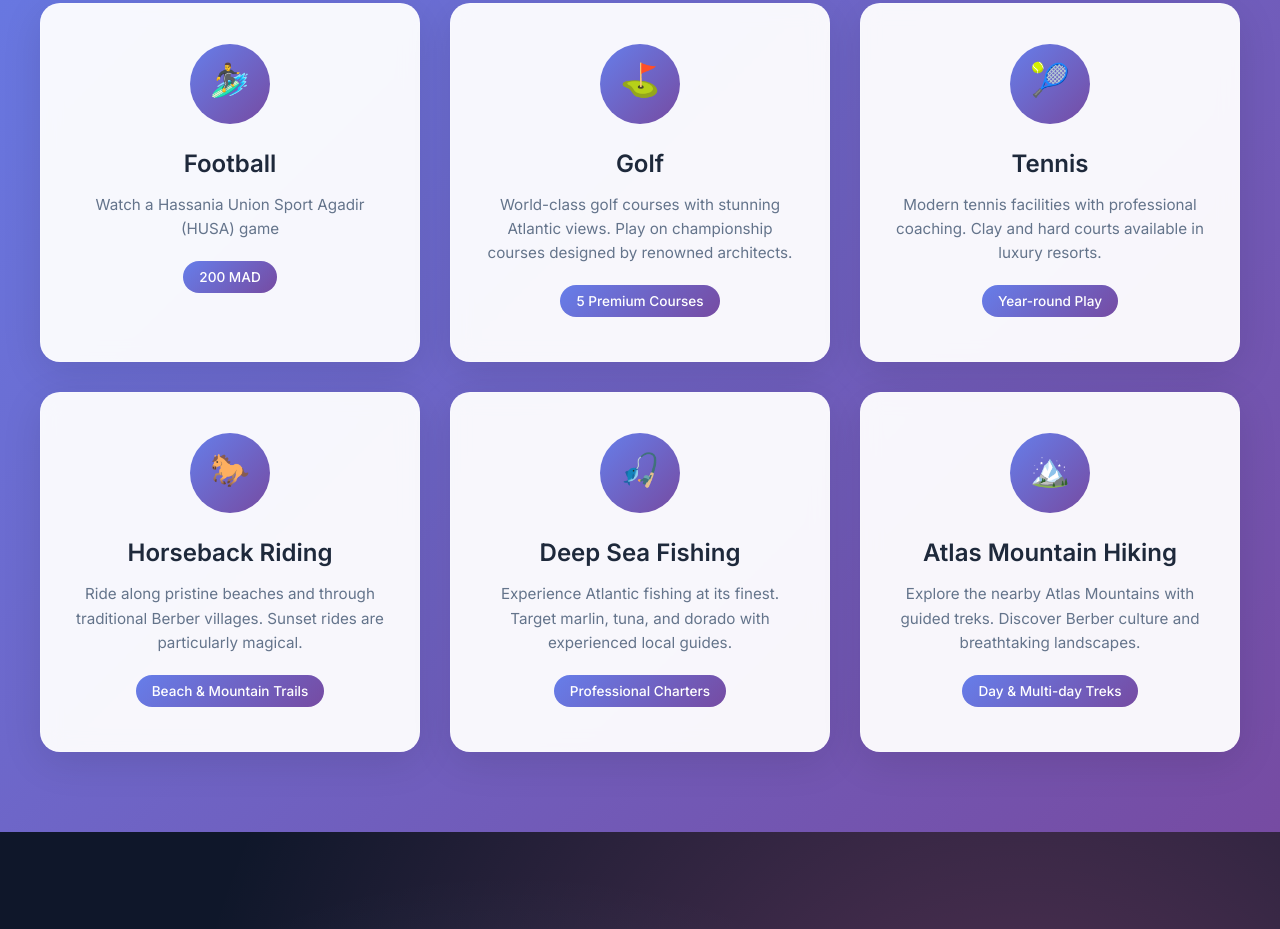
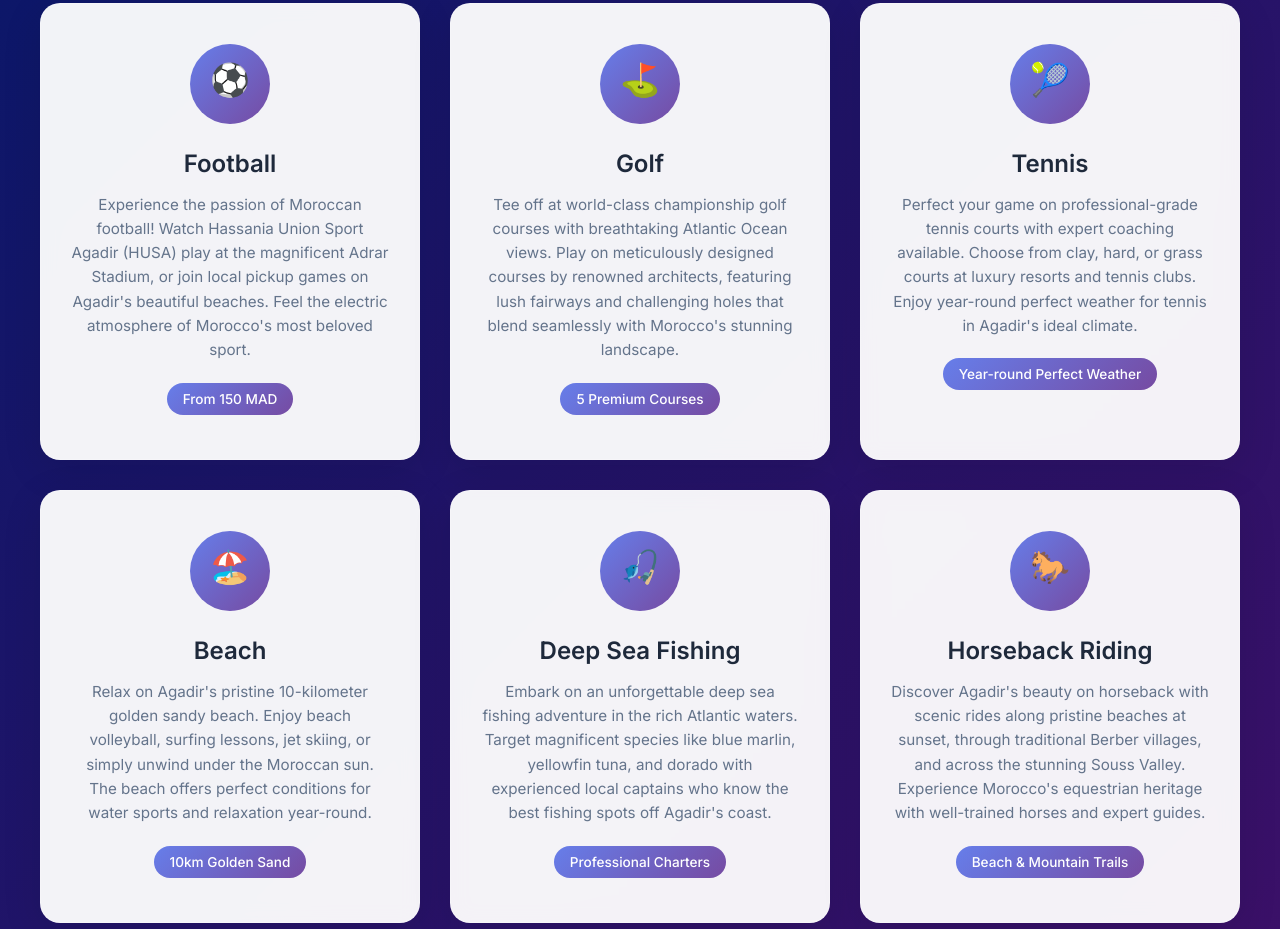
Before and after one commit to hamza-ihind/SPOR-OCCO, a plain HTML site: page projectIT/home.html in a window 1280 px wide. Shown: the part 1167-2096 px from the top of the page. Drawn offline with nearby package versions, Linux system fonts and the light colour scheme; a script that the page names is missing.

Commit message:
some design differences

```diff
--- a/projectIT/home.html
+++ b/projectIT/home.html
@@ -108,8 +108,16 @@
         <!-- Call-to-action buttons -->
         <div class="hero-cta">
           <div class="hero-buttons">
-            <button class="hero-button-primary">🗺️ Explore Agadir Map</button>
-            <button class="hero-button-secondary">📋 View Activities</button>
+            <a href="map.html">
+              <button class="hero-button-primary" href="map.html">
+                🗺️ Explore Agadir Map
+              </button>
+            </a>
+            <a href="#activities">
+              <button class="hero-button-secondary" href="#activities">
+                📋 View Activities
+              </button>
+            </a>
           </div>
 
           <!-- Additional info -->
@@ -483,7 +491,7 @@
       }
     </style>
 
-    <section class="features-section">
+    <section class="features-section" id="activities">
       <div class="container">
         <div class="section-header">
           <h2 class="section-title">Sport Activities in Agadir</h2>
@@ -494,15 +502,18 @@
         </div>
 
         <div class="features-grid">
-          <div class="feature-card surfing">
+          <div class="feature-card football">
             <div class="feature-icon">
-              <div class="icon-wave">🏄‍♂️</div>
+              <div class="icon-football">⚽</div>
             </div>
             <h3 class="feature-title">Football</h3>
             <p class="feature-description">
-              Watch a Hassania Union Sport Agadir (HUSA) game
+              Experience the passion of Moroccan football! Watch Hassania Union
+              Sport Agadir (HUSA) play at the magnificent Adrar Stadium, or join
+              local pickup games on Agadir's beautiful beaches. Feel the
+              electric atmosphere of Morocco's most beloved sport.
             </p>
-            <div class="feature-highlight">200 MAD</div>
+            <div class="feature-highlight">From 150 MAD</div>
           </div>
 
           <div class="feature-card golf">
@@ -511,8 +522,10 @@
             </div>
             <h3 class="feature-title">Golf</h3>
             <p class="feature-description">
-              World-class golf courses with stunning Atlantic views. Play on
-              championship courses designed by renowned architects.
+              Tee off at world-class championship golf courses with breathtaking
+              Atlantic Ocean views. Play on meticulously designed courses by
+              renowned architects, featuring lush fairways and challenging holes
+              that blend seamlessly with Morocco's stunning landscape.
             </p>
             <div class="feature-highlight">5 Premium Courses</div>
           </div>
@@ -523,10 +536,40 @@
             </div>
             <h3 class="feature-title">Tennis</h3>
             <p class="feature-description">
-              Modern tennis facilities with professional coaching. Clay and hard
-              courts available in luxury resorts.
+              Perfect your game on professional-grade tennis courts with expert
+              coaching available. Choose from clay, hard, or grass courts at
+              luxury resorts and tennis clubs. Enjoy year-round perfect weather
+              for tennis in Agadir's ideal climate.
             </p>
-            <div class="feature-highlight">Year-round Play</div>
+            <div class="feature-highlight">Year-round Perfect Weather</div>
+          </div>
+
+          <div class="feature-card beach">
+            <div class="feature-icon">
+              <div class="icon-beach">🏖️</div>
+            </div>
+            <h3 class="feature-title">Beach</h3>
+            <p class="feature-description">
+              Relax on Agadir's pristine 10-kilometer golden sandy beach. Enjoy
+              beach volleyball, surfing lessons, jet skiing, or simply unwind
+              under the Moroccan sun. The beach offers perfect conditions for
+              water sports and relaxation year-round.
+            </p>
+            <div class="feature-highlight">10km Golden Sand</div>
+          </div>
+
+          <div class="feature-card fishing">
+            <div class="feature-icon">
+              <div class="icon-fish">🎣</div>
+            </div>
+            <h3 class="feature-title">Deep Sea Fishing</h3>
+            <p class="feature-description">
+              Embark on an unforgettable deep sea fishing adventure in the rich
+              Atlantic waters. Target magnificent species like blue marlin,
+              yellowfin tuna, and dorado with experienced local captains who
+              know the best fishing spots off Agadir's coast.
+            </p>
+            <div class="feature-highlight">Professional Charters</div>
           </div>
 
           <div class="feature-card horseback">
@@ -535,34 +578,12 @@
             </div>
             <h3 class="feature-title">Horseback Riding</h3>
             <p class="feature-description">
-              Ride along pristine beaches and through traditional Berber
-              villages. Sunset rides are particularly magical.
+              Discover Agadir's beauty on horseback with scenic rides along
+              pristine beaches at sunset, through traditional Berber villages,
+              and across the stunning Souss Valley. Experience Morocco's
+              equestrian heritage with well-trained horses and expert guides.
             </p>
             <div class="feature-highlight">Beach & Mountain Trails</div>
-          </div>
-
-          <div class="feature-card fishing">
-            <div class="feature-icon">
-              <div class="icon-fish">🎣</div>
-            </div>
-            <h3 class="feature-title">Deep Sea Fishing</h3>
-            <p class="feature-description">
-              Experience Atlantic fishing at its finest. Target marlin, tuna,
-              and dorado with experienced local guides.
-            </p>
-            <div class="feature-highlight">Professional Charters</div>
-          </div>
-
-          <div class="feature-card hiking">
-            <div class="feature-icon">
-              <div class="icon-mountain">🏔️</div>
-            </div>
-            <h3 class="feature-title">Atlas Mountain Hiking</h3>
-            <p class="feature-description">
-              Explore the nearby Atlas Mountains with guided treks. Discover
-              Berber culture and breathtaking landscapes.
-            </p>
-            <div class="feature-highlight">Day & Multi-day Treks</div>
           </div>
         </div>
       </div>
@@ -570,7 +591,7 @@
       <style>
         .features-section {
           padding: 80px 20px;
-          background: linear-gradient(135deg, #667eea 0%, #764ba2 100%);
+          background: linear-gradient(135deg, #061869 0%, #3c1068 100%);
           min-height: 100vh;
           display: flex;
           align-items: center;
@@ -594,7 +615,7 @@
           margin-bottom: 16px;
           background: linear-gradient(45deg, #fff, #f0f9ff);
           -webkit-background-clip: text;
-          -webkit-text-fill-color: transparent;
+          -webkit-text-fill-color: white;
           background-clip: text;
           text-shadow: 0 2px 4px rgba(0, 0, 0, 0.1);
         }
@@ -733,23 +754,23 @@
         }
 
         /* Specific card accent colors */
-        .surfing:hover {
+        .football:hover {
+          border-left: 5px solid #10b981;
+        }
+        .golf:hover {
+          border-left: 5px solid #f59e0b;
+        }
+        .tennis:hover {
           border-left: 5px solid #06b6d4;
         }
-        .golf:hover {
-          border-left: 5px solid #10b981;
-        }
-        .tennis:hover {
-          border-left: 5px solid #f59e0b;
+        .beach:hover {
+          border-left: 5px solid #84cc16;
+        }
+        .fishing:hover {
+          border-left: 5px solid #ef4444;
         }
         .horseback:hover {
           border-left: 5px solid #8b5cf6;
-        }
-        .fishing:hover {
-          border-left: 5px solid #ef4444;
-        }
-        .hiking:hover {
-          border-left: 5px solid #84cc16;
         }
 
         /* Responsive Design */
@@ -1410,7 +1431,7 @@
               <div class="contact-card-icon">📍</div>
               <h4 class="contact-card-title">Visit Our Office</h4>
               <p class="contact-card-info">
-                Agadir Marina, Boulevard Mohamed V
+                Immeubles Mamounia - Dakhla - Agadir
               </p>
               <p class="contact-card-detail">Agadir 80000, Morocco</p>
             </div>
```
